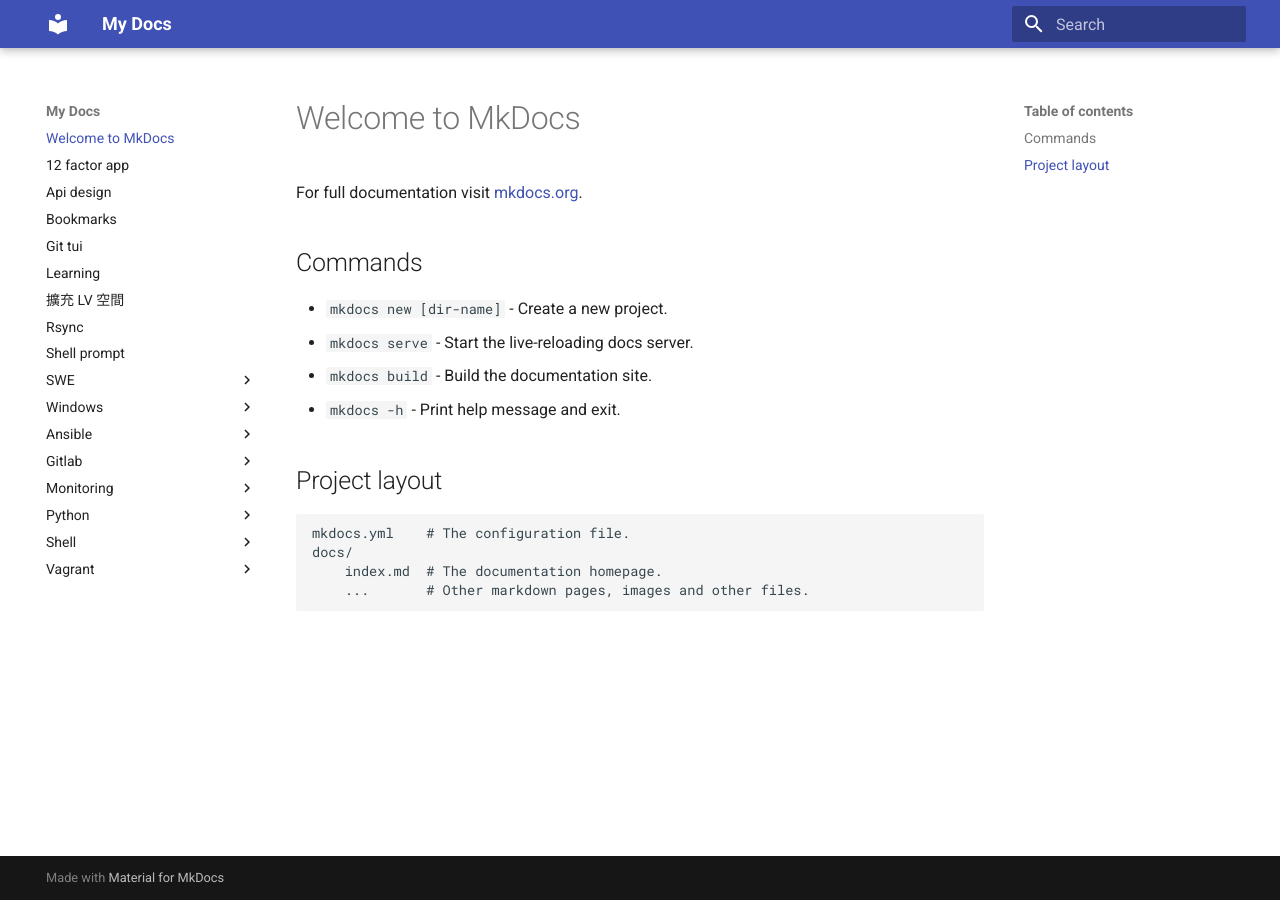
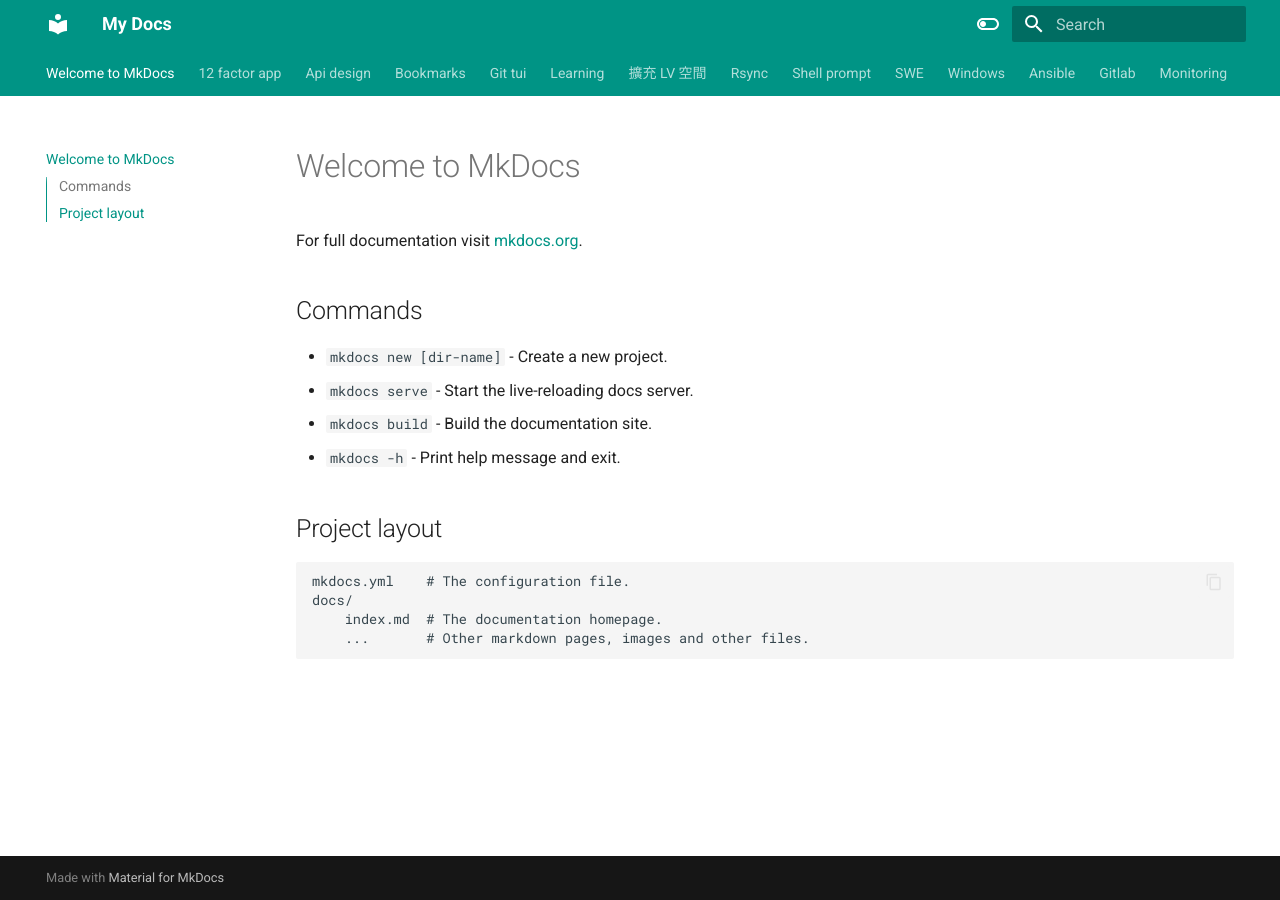
Before and after one commit to roycyt/docs, an MkDocs documentation site: the page built from docs/index.md, in a window 1280 px wide. Built offline with MkDocs 1.6.1 and Material for MkDocs 9.7.7, drawn with Linux system fonts in a browser that asks for light colours.

Commit message:
Apply new settings
https://github.com/james-willett/mkdocs-material-youtube-tutorial

```diff
--- a/mkdocs.yml
+++ b/mkdocs.yml
@@ -1,3 +1,44 @@
 site_name: My Docs
 theme:
   name: material
+  features:
+    - navigation.tabs
+    - navigation.sections
+    - toc.integrate
+    - navigation.top
+    - search.suggest
+    - search.highlight
+    - content.tabs.link
+    - content.code.annotation
+    - content.code.copy
+  language: en
+  palette:
+    - scheme: default
+      toggle:
+        icon: material/toggle-switch-off-outline
+        name: Switch to dark mode
+      primary: teal
+      accent: purple
+    - scheme: slate
+      toggle:
+        icon: material/toggle-switch
+        name: Switch to light mode
+      primary: teal
+      accent: lime
+
+markdown_extensions:
+  - pymdownx.highlight:
+      anchor_linenums: true
+  - pymdownx.inlinehilite
+  - pymdownx.snippets
+  - admonition
+  - pymdownx.arithmatex:
+      generic: true
+  - footnotes
+  - pymdownx.details
+  - pymdownx.superfences
+  - pymdownx.mark
+  - attr_list
+  - pymdownx.emoji:
+      emoji_index: !!python/name:materialx.emoji.twemoji
+      emoji_generator: !!python/name:materialx.emoji.to_svg
```
Also changed, not shown: 1 other file.
